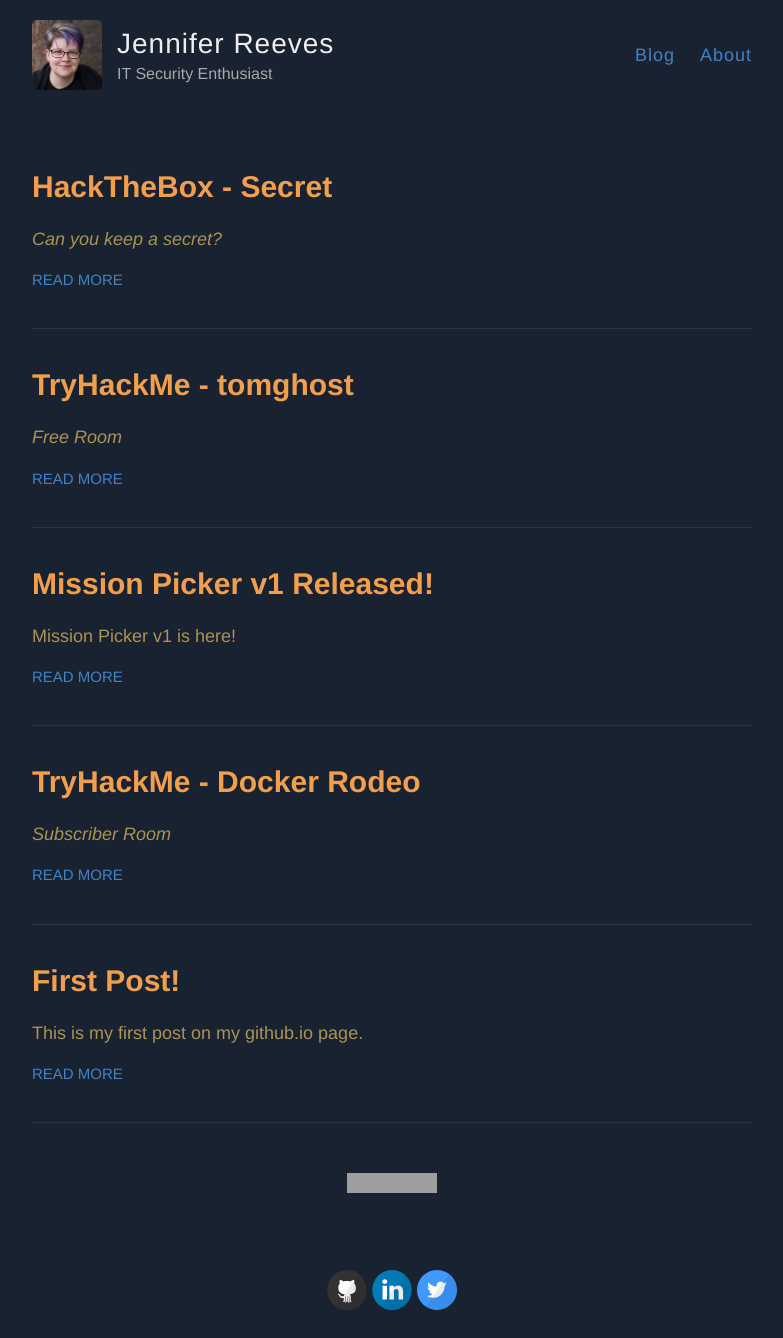
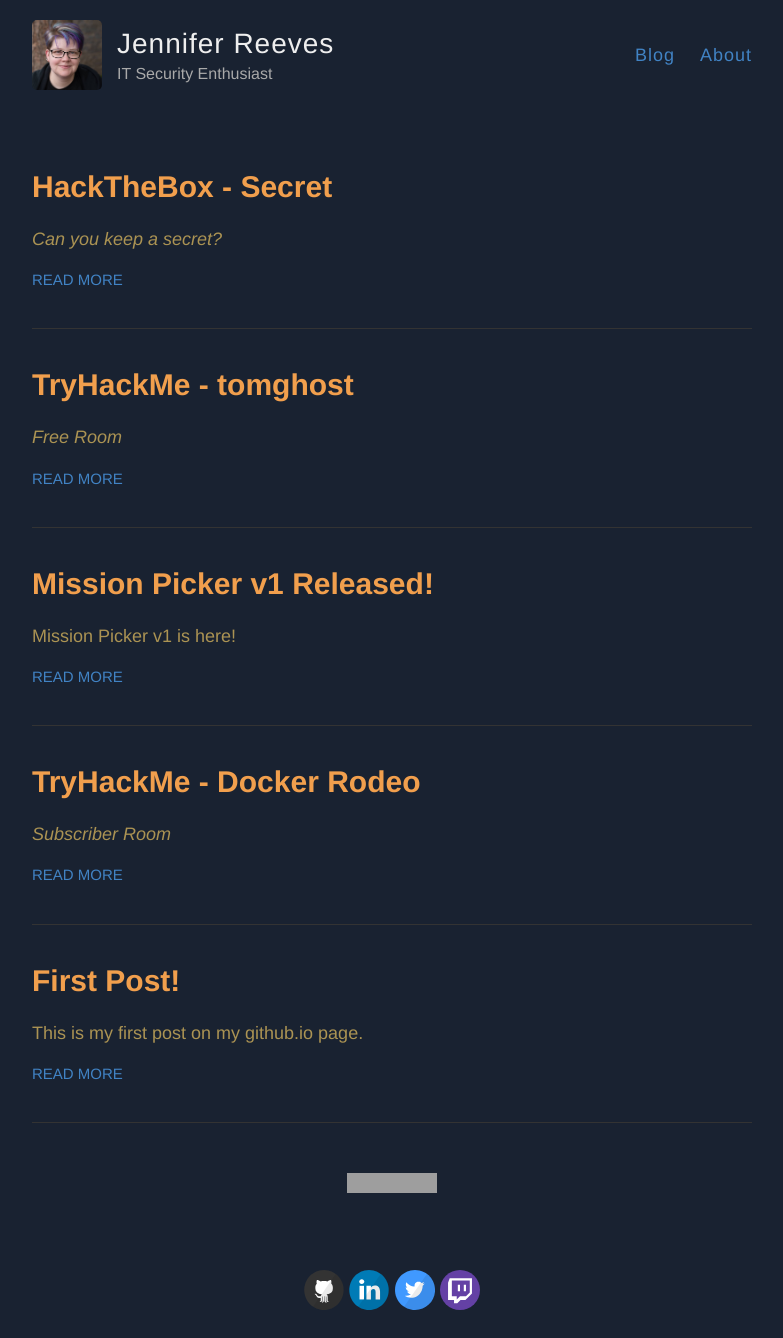
Before and after one commit to jbreeves/jbreeves.github.io, a Jekyll site: the page built from index.html, in a window 1280 px wide. Shown: the whole page, without its empty margins (248-1031 px from the left). Built offline with Jekyll 4.4.1, drawn with Linux system fonts in a browser that asks for light colours; grey boxes are pictures that could not be loaded.

Commit message:
Update svg-icons.html

```diff
--- a/_includes/svg-icons.html
+++ b/_includes/svg-icons.html
@@ -11,4 +11,4 @@
 {% if site.footer-links.stackoverflow %}<a href="http://stackoverflow.com/{{ site.footer-links.stackoverflow }}"><i class="svg-icon stackoverflow"></i></a>{% endif %}
 {% if site.footer-links.youtube %}<a href="https://youtube.com/{{ site.footer-links.youtube }}"><i class="svg-icon youtube"></i></a>{% endif %}
 {% if site.footer-links.googleplus %}<a href="https://plus.google.com/{{ site.footer-links.googleplus }}"><i class="svg-icon googleplus"></i></a>{% endif %}
-{% if site.footer-links.googleplus %}<a href="https://twitch.tv{{ site.footer-links.twitch }}"><i class="svg-icon twitch"></i></a>{% endif %}
+{% if site.footer-links.twitch %}<a href="https://twitch.tv{{ site.footer-links.twitch }}"><i class="svg-icon twitch"></i></a>{% endif %}
```
